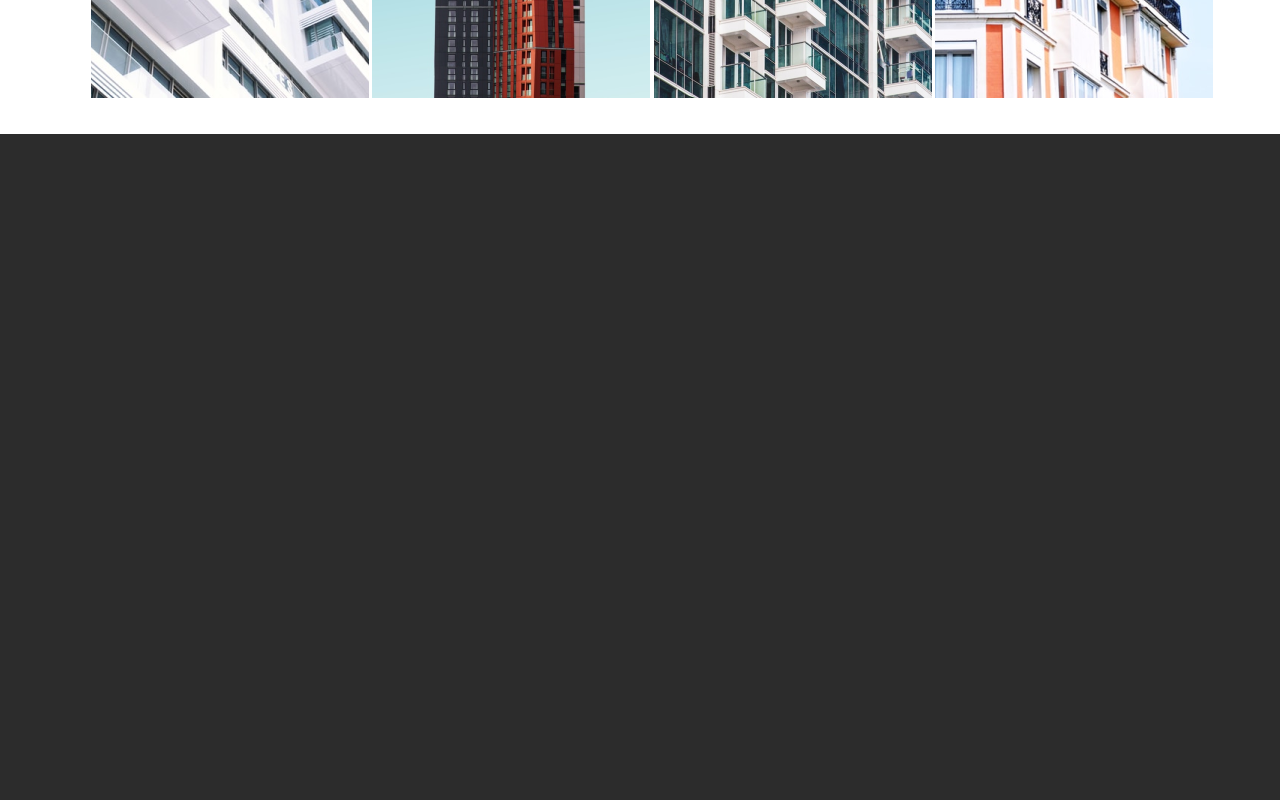
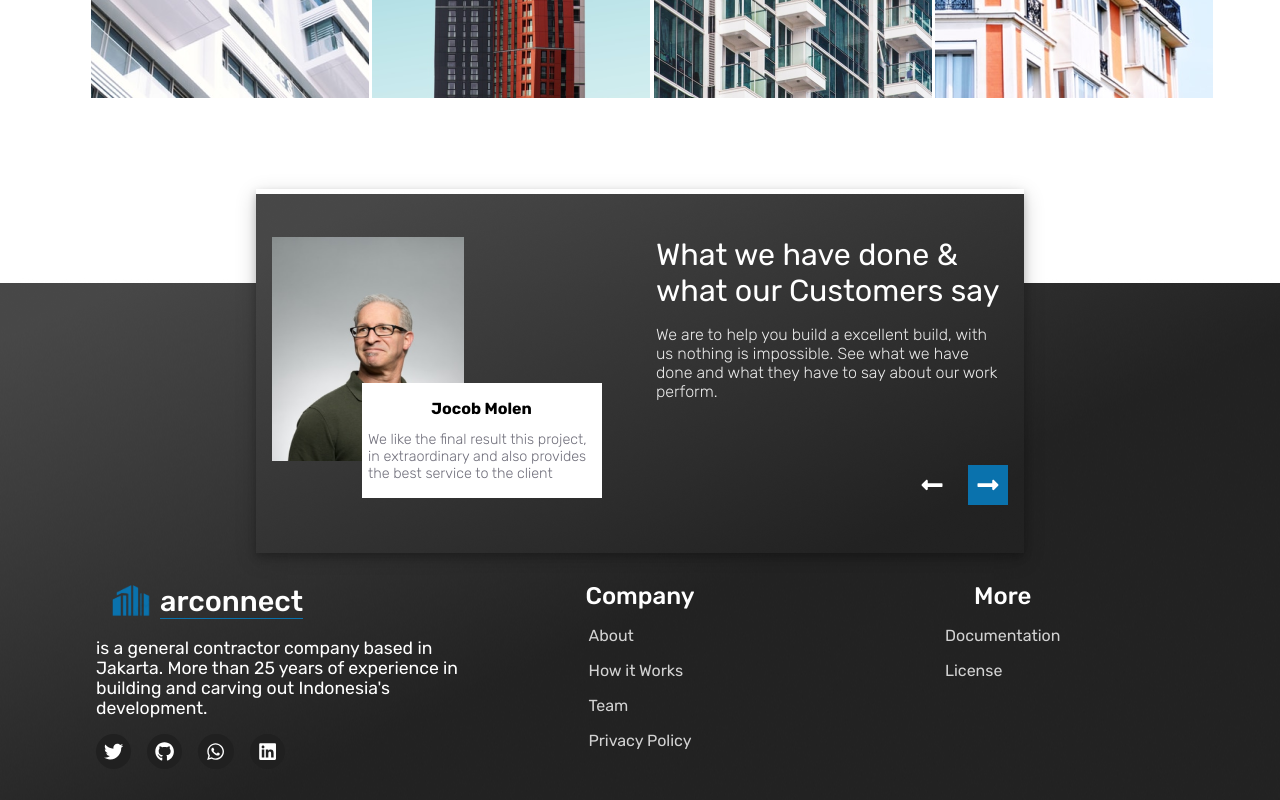
Before and after one commit to samojeyinka/architect-website, a React (Create React App) app: page / in a window 1280 px wide. Shown: the part 3964-4764 px from the top of the page. Before the commit the page ends 4098 px from the top, so only its background shows below. Built offline with nearby package versions, Linux system fonts and the light colour scheme.

Commit message:
did the footer

```diff
--- a/src/App.css
+++ b/src/App.css
@@ -9,8 +9,7 @@
     --small-text-color:#706f7b;
     --white-text-color:#fff;
     --border-color:#ababab;
-    --initial-bg:#e9e9e9;
-
+    --initial-bg:#202020;
     --btn-radius:3px;
     --hover-shadow:#0A72AD 0px 1px 15px 0px;
     --box-shadow: 0 4px 8px 0 rgba(0, 0, 0, 0.2), 0 6px 20px 0 rgba(0, 0, 0, 0.19);
@@ -43,7 +42,7 @@ body{
     width: 100%;
     height: 100%;
     font-family: Rubik, sans-serif;
-    background: #000000d3;
+    background: linear-gradient(to bottom, #313030 22%, #ffffff 23%);
 }
 
 main{
--- a/src/assets/images.js
+++ b/src/assets/images.js
@@ -24,6 +24,7 @@ import pro1 from '../assets/pro1.png';
 import pro2 from '../assets/pro2.png';
 import pro3 from '../assets/pro3.png';
 import pro4 from '../assets/pro4.png';
+import ctm1 from '../assets/ctm1.png';
 
 export {
     logo,
@@ -52,4 +53,5 @@ export {
     pro2,
     pro3,
     pro4,
+    ctm1
 }
--- /dev/null
+++ b/src/components/Footer.js
@@ -0,0 +1,83 @@
+import React from 'react';
+import { logo } from '../assets/images';
+import { Link } from 'react-router-dom';
+import { ctm1 } from '../assets/images';
+import { FaLongArrowAltLeft, FaLongArrowAltRight, FaTwitter, FaGithub, FaWhatsapp, FaLinkedin } from 'react-icons/fa';
+import '../stylesheets/FooterStyles.css';
+const Footer = () => {
+    return (
+        <section className='footer-section'>
+            <div className='review'>
+                <div className='review-flex'>
+                    <div className='rf-left'>
+                        <div className='rf-left-img-box'>
+                            <img src={ctm1} />
+                        </div>
+                        <div className='rev-box'>
+                            <h4>Jocob Molen</h4>
+                            <p>We like the final result this project,
+                                in extraordinary and also provides
+                                the best service to the client </p>
+                        </div>
+                    </div>
+                    <div className='rf-right'>
+                        <h3>What we have done  &
+                            what our Customers say</h3>
+                        <p>We are to help you build a excellent build, with
+                            us nothing is impossible. See what we have done
+                            and what they have to say about our work perform.</p>
+                        <div className='rev-btns'>
+                            <i className='arrow left'><FaLongArrowAltLeft /></i>
+                            <i className='arrow right'><FaLongArrowAltRight /></i>
+                        </div>
+                    </div>
+                </div>
+            </div>
+            <div className='dark-bg'>
+                <div className='footer-large'>
+                    <footer>
+                        <div className='footer-left'>
+                            <Link to='/'>
+                                <div className='f-logo-flex'>
+                                    <img src={logo} className='f-logo-img' />
+                                    <span className='f-logo-text'>arconnect</span>
+                                </div>
+                            </Link>
+
+                            <p>is a general contractor company based in Jakarta. More than 25 years of experience in building and carving out Indonesia's development.</p>
+                            <div className='f-links'>
+                                <a href="https://github.com/samojeyinka" target='_blank' className='f_social_icon'><FaTwitter /></a>
+                                <a href="https://linkedin.com/in/ojeyinka-samuel-02406125a" target='_blank' className='f_social_icon'><FaGithub /></a>
+                                <a href="https://wa.me/2348122624063" target='_blank' className='f_social_icon'><FaWhatsapp /></a>
+                                <a href="https://twitter.com/sam_ojeyinka" target='_blank' className='f_social_icon'><FaLinkedin /></a>
+
+                            </div>
+                        </div>
+                        <div className='footer-md'>
+                            <div className='company'>
+                                <h5>Company</h5>
+                                <ul>
+                                    <li><Link to='/'>About</Link> </li>
+                                    <li><Link to='/'>How it Works</Link> </li>
+                                    <li><Link to='/'>Team</Link> </li>
+                                    <li><Link to='/'>Privacy Policy</Link> </li>
+                                </ul>
+                            </div>
+                        </div>
+                        <div className='footer-right'>
+                            <div className='more'>
+                                <h5>More</h5>
+                                <ul>
+                                    <li><Link to='/'>Documentation</Link> </li>
+                                    <li><Link to='/'>License</Link> </li>
+                                </ul>
+                            </div>
+                        </div>
+                    </footer>
+                </div>
+            </div>
+        </section>
+    )
+}
+
+export default Footer
--- a/src/pages/Home.js
+++ b/src/pages/Home.js
@@ -8,6 +8,7 @@ import Intro from '../components/Intro'
 import Story from '../components/Story'
 import Blog from '../components/Blog'
 import Projects from '../components/Projects'
+import Footer from '../components/Footer'
 
 const Home = () => {
   return (
@@ -21,6 +22,7 @@ const Home = () => {
    <Story/>
    <Blog/>
    <Projects/>
+   <Footer/>
    </main>
   )
 }
--- /dev/null
+++ b/src/stylesheets/FooterStyles.css
@@ -0,0 +1,264 @@
+.footer-section {
+    position: relative;
+
+}
+
+.review {
+    width: 60%;
+    background-image: url('../assets///bg.png');
+    position: absolute;
+    top: -17%;
+    left: 20%;
+    box-shadow: var(--box-shadow);
+}
+
+.review-flex {
+    display: flex;
+}
+
+.rf-left-img-box {
+    width: 12rem;
+    height: 14rem;
+}
+
+.review-flex .rf-left,
+.rf-right {
+    padding: 3rem 1rem;
+    width: 100%;
+    position: relative;
+}
+
+
+
+.rf-left-img-box img {
+    width: 100%;
+    height: 100%;
+}
+
+.rev-box {
+    width: 15rem;
+    padding: 1rem .4rem;
+    background: var(--body-color);
+    display: flex;
+    flex-direction: column;
+    gap: .8rem;
+    position: absolute;
+    bottom: 15%;
+    right: 10%;
+}
+
+.rev-box h4 {
+    font-size: 1rem;
+    text-align: center;
+    color: var(--bg-text-color);
+}
+
+.rev-box p {
+    font-size: .9rem;
+    font-weight: 300;
+    width: 100%;
+    margin: auto;
+    color: var(--small-text-color);
+}
+
+.rf-right {
+    display: flex;
+    flex-direction: column;
+    gap: 1rem;
+}
+
+.rf-right h3 {
+    font-size: 1.9rem;
+    font-weight: 400;
+    color: var(--body-color);
+}
+
+.rf-right p {
+    font-size: 1rem;
+    font-weight: 300;
+    color: var(--body-color);
+    opacity: 0.9;
+}
+
+.rev-btns {
+    margin-top: 3rem;
+    display: flex;
+    align-items: center;
+    justify-content: flex-end;
+    gap: 1rem;
+}
+
+.rev-btns .arrow {
+    display: flex;
+    font-size: 1.5rem;
+    color: var(--body-color);
+    padding: .5rem;
+    cursor: pointer;
+}
+
+.rev-btns .arrow.right {
+    background: var(--primary-color);
+}
+
+.rev-btns .arrow.left:hover {
+    background: var(--initial-bg);
+    transition: .2s;
+}
+
+.footer-large {
+    margin-top: 9rem;
+    width: 100%;
+    height: 100%;
+    background-image: url('../assets///bg.png');
+}
+
+footer {
+    padding-top: 19rem;
+    padding-bottom: 2rem;
+    margin: auto;
+    width: 85%;
+    display: flex;
+    justify-content: space-between;
+}
+
+.footer-left,
+.footer-md,
+.footer-right {
+    width: 100%;
+}
+
+.footer-left {
+    display: flex;
+    flex-direction: column;
+    gap: 1rem;
+}
+
+.f-logo-text {
+    font-size: 1.8rem;
+    font-weight: 500;
+    color: var(--body-color);
+    border-bottom: 1px solid var(--primary-color);
+}
+
+.footer-left p {
+    font-size: 1.1rem;
+    width: 100%;
+    color: var(--body-color);
+}
+
+.f-logo-flex {
+    display: flex;
+    align-items: center;
+}
+
+.f-logo-flex img {
+    width: 4rem;
+}
+
+
+
+
+.f-links {
+    display: flex;
+    gap: 1rem;
+}
+
+.f-links a {
+    font-size: 1.2rem;
+    display: flex;
+    align-items: center;
+    justify-content: center;
+    padding: .5rem;
+    color: var(--body-color);
+    background: var(--initial-bg);
+    border-radius: 50%;
+}
+
+footer h5 {
+    text-align: center;
+    font-size: 1.5rem;
+    font-weight: 500;
+    color: var(--body-color);
+}
+
+
+footer ul {
+    padding-top: 1rem;
+    margin: auto;
+    width: fit-content;
+    display: flex;
+    flex-direction: column;
+    gap: 1rem;
+}
+
+footer ul a {
+    font-size: 1.rem;
+    color: var(--body-color);
+    opacity: .8;
+}
+
+@media screen and (max-width:1250px) {
+
+    .review {
+        width: 80%;
+        top: -17%;
+        left: 10%;
+        box-shadow: var(--box-shadow);
+    }
+
+    footer {
+        padding-top: 21rem;
+
+    }
+}
+
+
+@media screen and (max-width:800px) {
+    .footer-section {
+        background-image: url('../assets///bg.png');
+        background-repeat: no-repeat;
+        background-size: cover;
+    }
+
+    .review {
+        width: 100%;
+        position: relative;
+        top: 0%;
+        left: 0%;
+        background-image: none;
+        box-shadow: none;
+    }
+
+    .review-flex {
+        flex-direction: column;
+    }
+
+    .review-flex .rf-left,
+    .rf-right {
+        padding: 1rem 1rem;
+    }
+
+    .rf-right h3 {
+        font-size: 1.5rem;
+    }
+
+    .rev-btns {
+        margin-top: 1rem;
+    }
+
+
+    .footer-large {
+        margin-top: 0;
+        background-image: none;
+    }
+
+    footer {
+        padding-top: 2rem;
+        margin: auto;
+        width: 95%;
+        flex-direction: column;
+        gap: 1rem;
+    }
+
+
+}
--- a/src/stylesheets/ProjectsStyles.css
+++ b/src/stylesheets/ProjectsStyles.css
@@ -1,95 +1,97 @@
-.projects-flex{
+.projects-flex {
     display: grid;
-    grid-template-columns: repeat(4,1fr);
+    grid-template-columns: repeat(4, 1fr);
     padding-left: 1.7rem;
+    overflow: hidden;
 }
 
-.projects-flex .project-box{
+.projects-flex .project-box {
     position: relative;
     cursor: pointer;
 }
 
 
 
-.projects-flex .pro-tag{
+.projects-flex .pro-tag {
     padding: .8rem;
-    width:70%;
+    width: 70%;
     position: absolute;
     bottom: 2%;
     left: 7%;
     background: var(--body-color);
     align-items: center;
     justify-content: space-between;
-    display: none ;
+    display: none;
 }
 
 
 .projects-flex .project-box.pb-1:hover .pro-tag.pt-1,
 .projects-flex .project-box.pb-2:hover .pro-tag.pt-2,
 .projects-flex .project-box.pb-3:hover .pro-tag.pt-3,
-.projects-flex .project-box.pb-4:hover .pro-tag.pt-4{
+.projects-flex .project-box.pb-4:hover .pro-tag.pt-4 {
     display: flex;
 }
 
 
-.projects-flex .pro-tag h5{
+.projects-flex .pro-tag h5 {
     font-size: 1rem;
     color: var(--bg-text-color);
 }
 
-.projects-flex .pro-tag p{
+.projects-flex .pro-tag p {
     font-size: 1rem;
     color: var(--small-text-color);
 }
 
-.projects-flex .pro-tag .pro-tag-right{
+.projects-flex .pro-tag .pro-tag-right {
     padding: .8rem;
     height: 100%;
     background: var(--primary-color);
 }
 
 
-.projects-flex .pro-tag .pro-tag-right a{
+.projects-flex .pro-tag .pro-tag-right a {
     font-size: 1.2rem;
     color: var(--body-color);
 }
 
 
-@media screen  and (max-width:1215px){
+@media screen and (max-width:1215px) {
 
-    .projects-flex .project-box{
-        width:12rem;
+    .projects-flex .project-box {
+        width: 12rem;
         height: 14rem;
-}
+    }
 
-.projects-flex .project-box img{
-    width:100%;
-    height: 100%;
-}
+    .projects-flex .project-box img {
+        width: 100%;
+        height: 100%;
+    }
 
 }
 
 
-@media screen  and (max-width:815px){
-    .projects-flex{
+@media screen and (max-width:815px) {
+    .projects-flex {
         display: grid;
-        grid-template-columns: repeat(2,1fr);
+        grid-template-columns: repeat(2, 1fr);
         gap: 1rem;
     }
 
-    .projects-flex .project-box{
-        width:90%;
+    .projects-flex .project-box {
+        width: 90%;
         height: 20rem;
-}
-.projects-flex .pro-tag{
-    width:90%;
-}
+    }
+
+    .projects-flex .pro-tag {
+        width: 90%;
+    }
 
 }
 
-@media screen  and (max-width:500px){
-    .projects-flex{
-        grid-template-columns:1fr;
+@media screen and (max-width:500px) {
+    .projects-flex {
+        grid-template-columns: 1fr;
 
     }
 }
```
Also changed, not shown: src/assets/ctm1.png (added).
